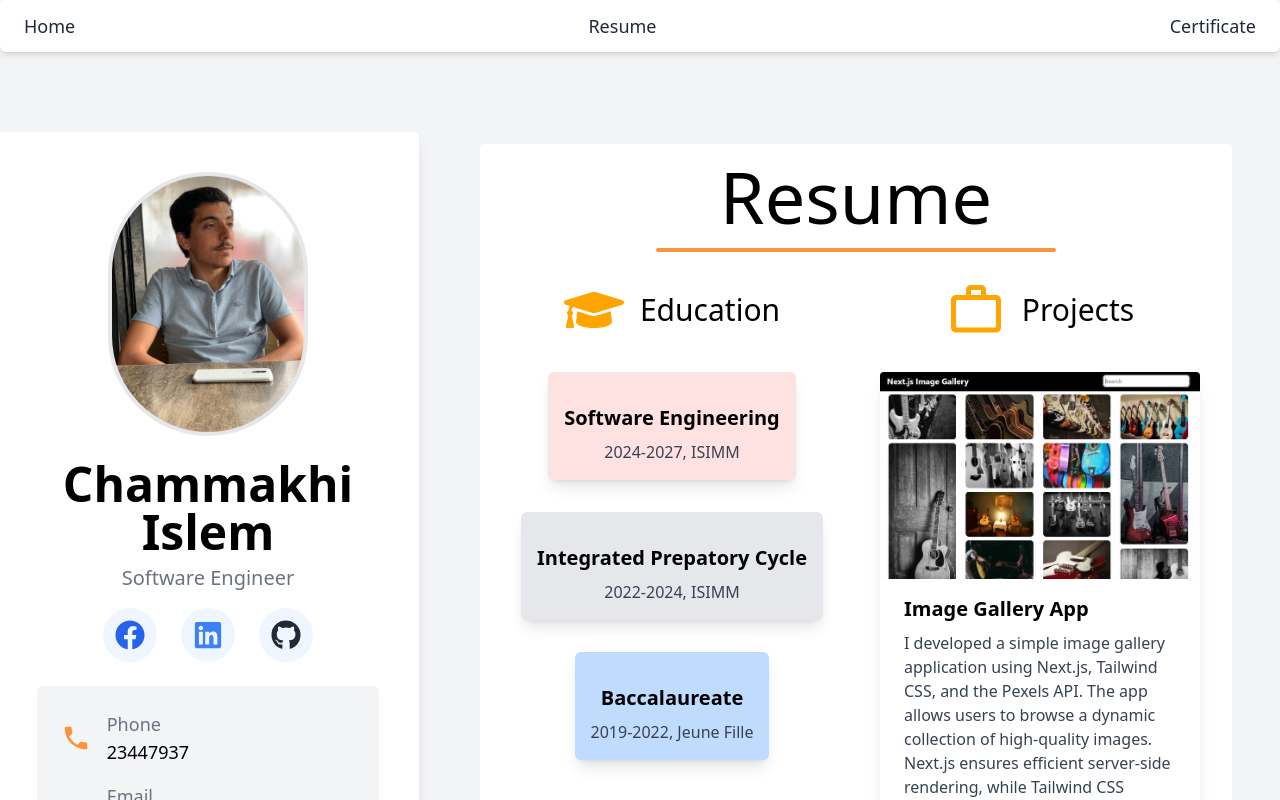
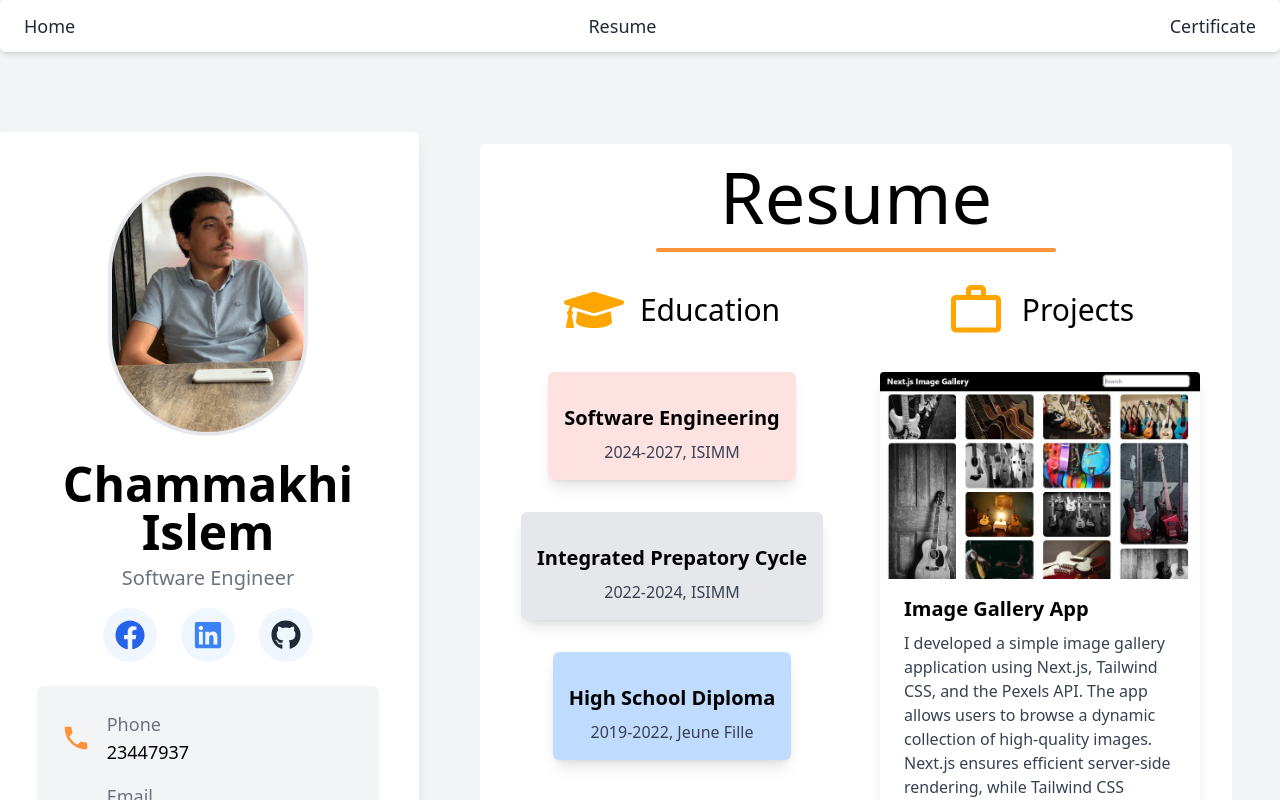
Before and after one commit to Islem-Chammakhi/my_portfolio, a Next.js app: page /resume in a window 1280 px wide. Shown: the top 800 px of the page. Built offline with nearby package versions, Linux system fonts and the light colour scheme.

Commit message:
fixed resume

```diff
--- a/app/resume/page.tsx
+++ b/app/resume/page.tsx
@@ -82,7 +82,7 @@ const Resume = () => {
                         whileHover={{ scale: 1.2 }}
                         className='p-4'>
                         <Card
-                            title="Baccalaureate"
+                            title="High School Diploma"
                             description="2019-2022, Jeune Fille"
                             icon={null}
                             backgroundColor="bg-blue-200"
```
